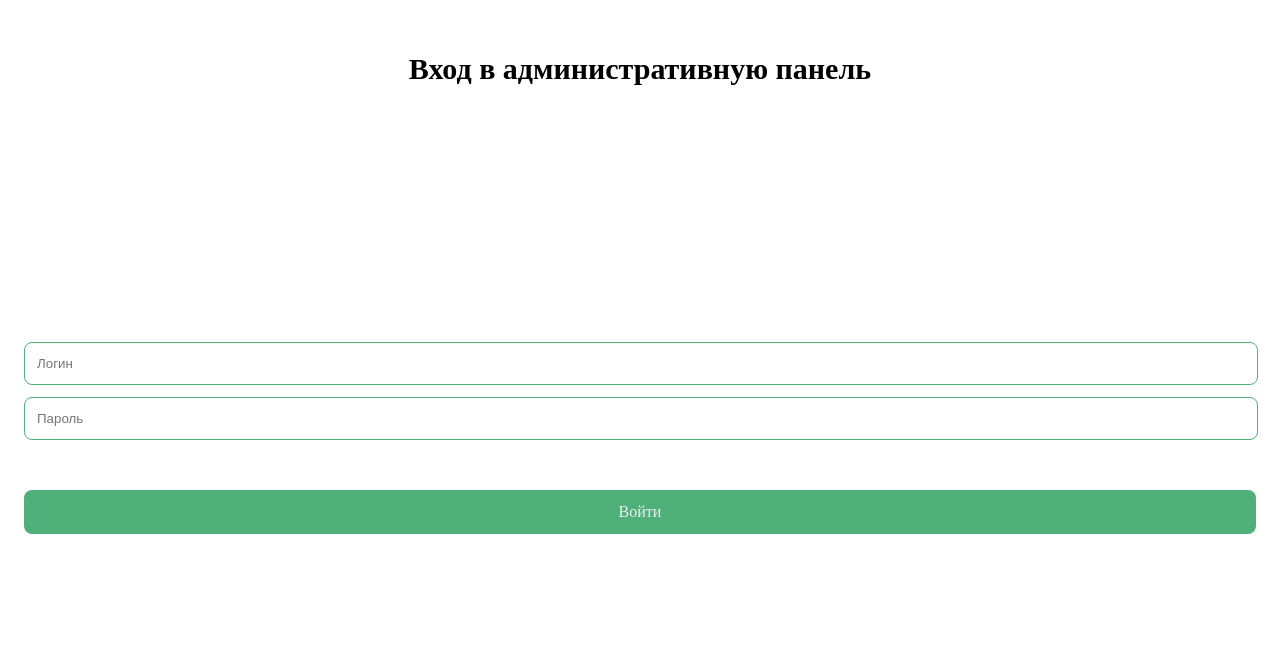
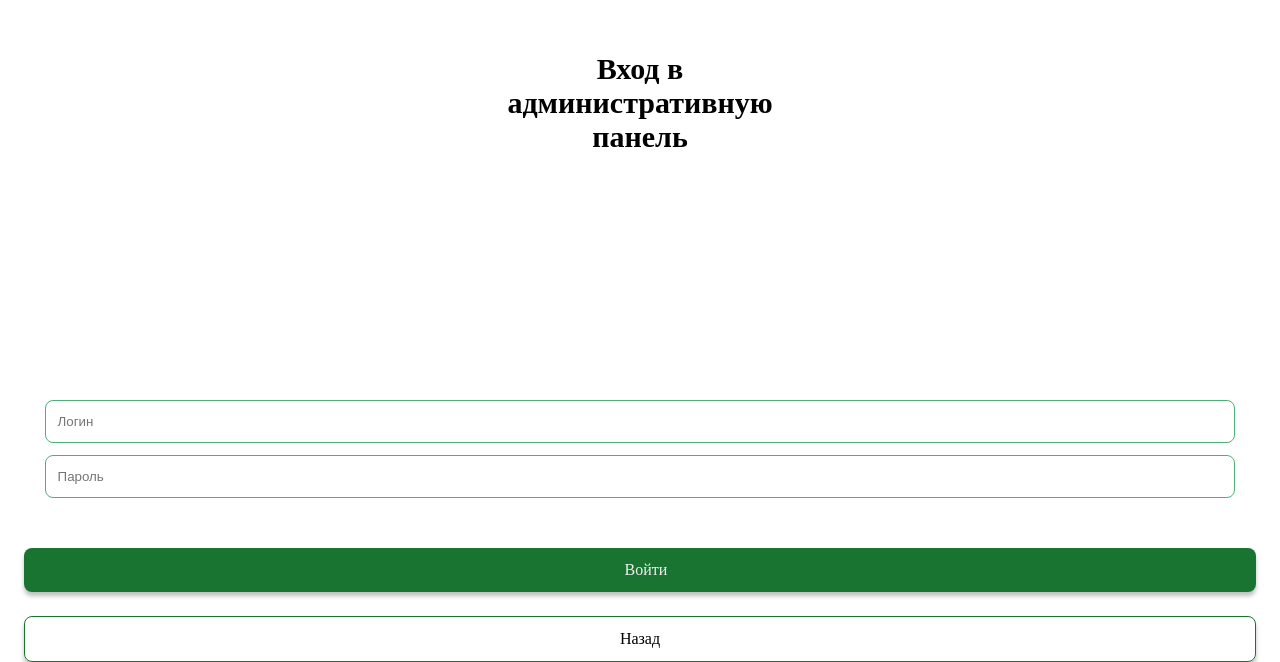
Before and after one commit to BlazEffect/Routing-of-customer-requests, a React (Vite) app: page /login in a window 1280 px wide. Shown: the part 460-1122 px from the top of the page. Before the commit the page ends 994 px from the top, so only its background shows below. Built offline with nearby package versions, Linux system fonts and the light colour scheme.

Commit message:
changed the design of the login page

```diff
--- a/src/assets/css/Login.css
+++ b/src/assets/css/Login.css
@@ -1,12 +1,12 @@
 .auth {
     display: flex;
     flex-direction: column;
-    margin-top: 40%;
     text-align: center;
+    margin: 40% 24px 0;
 }
 
 .auth-form {
-    margin: 20% 24px 0;
+    margin: 20% 0 24px;
 }
 
 .auth__greeter-text {
@@ -19,11 +19,12 @@
     display: flex;
     flex-direction: column;
     margin: 50px 0 0;
-    padding: 13px 0;
+    padding: 13px 0 13px 12px;
     text-align: center;
     border-radius: 8px;
     color: #eee;
-    background-color: #4FB07A;
+    background-color: #1A7431;
+    box-shadow: 0 4px 4px 0 rgba(0, 0, 0, 0.25);
 }
 
 .auth-form__input {
@@ -32,7 +33,7 @@
     display: block;
     margin: 0 auto;
     padding: 13px 0;
-    width: 100%;
+    width: 96.5%;
     color: rgba(0, 0, 0, 0.5);
 }
 
--- a/src/assets/css/Main.css
+++ b/src/assets/css/Main.css
@@ -28,7 +28,7 @@
     padding: 13px 0;
     text-align: center;
     border-radius: 8px;
-    box-shadow: 0px 4px 4px 0px rgba(0, 0, 0, 0.25);
+    box-shadow: 0 4px 4px 0 rgba(0, 0, 0, 0.25);
 }
 
 .button-question {
--- a/src/pages/Login.jsx
+++ b/src/pages/Login.jsx
@@ -1,5 +1,6 @@
 import Button from '../components/Button.jsx';
 import { useState } from 'react';
+import { Link } from 'react-router-dom';
 
 export default function Login() {
   const [loginInput, setLoginInput] = useState();
@@ -7,7 +8,7 @@ export default function Login() {
 
   return (
     <div className="auth">
-      <h3 className="auth__greeter-text">Вход в административную панель</h3>
+      <h3 className="auth__greeter-text">Вход в<br/>административную<br/>панель</h3>
 
       <form action="" className="auth-form">
         <input
@@ -34,6 +35,12 @@ export default function Login() {
           Войти
         </Button>
       </form>
+
+      <Link to="/">
+        <Button className="action-button button-other">
+          Назад
+        </Button>
+      </Link>
     </div>
   )
 }
```
